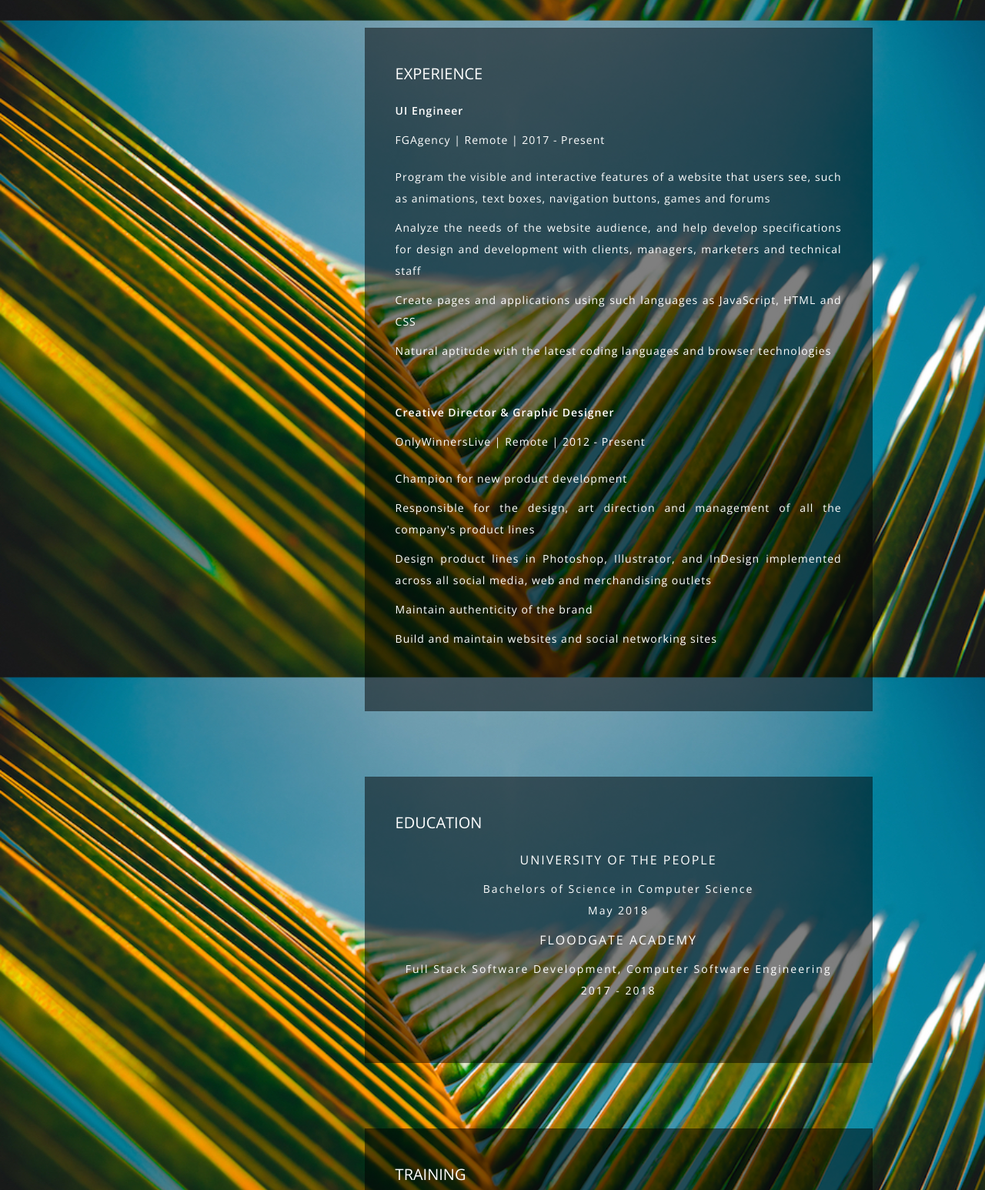
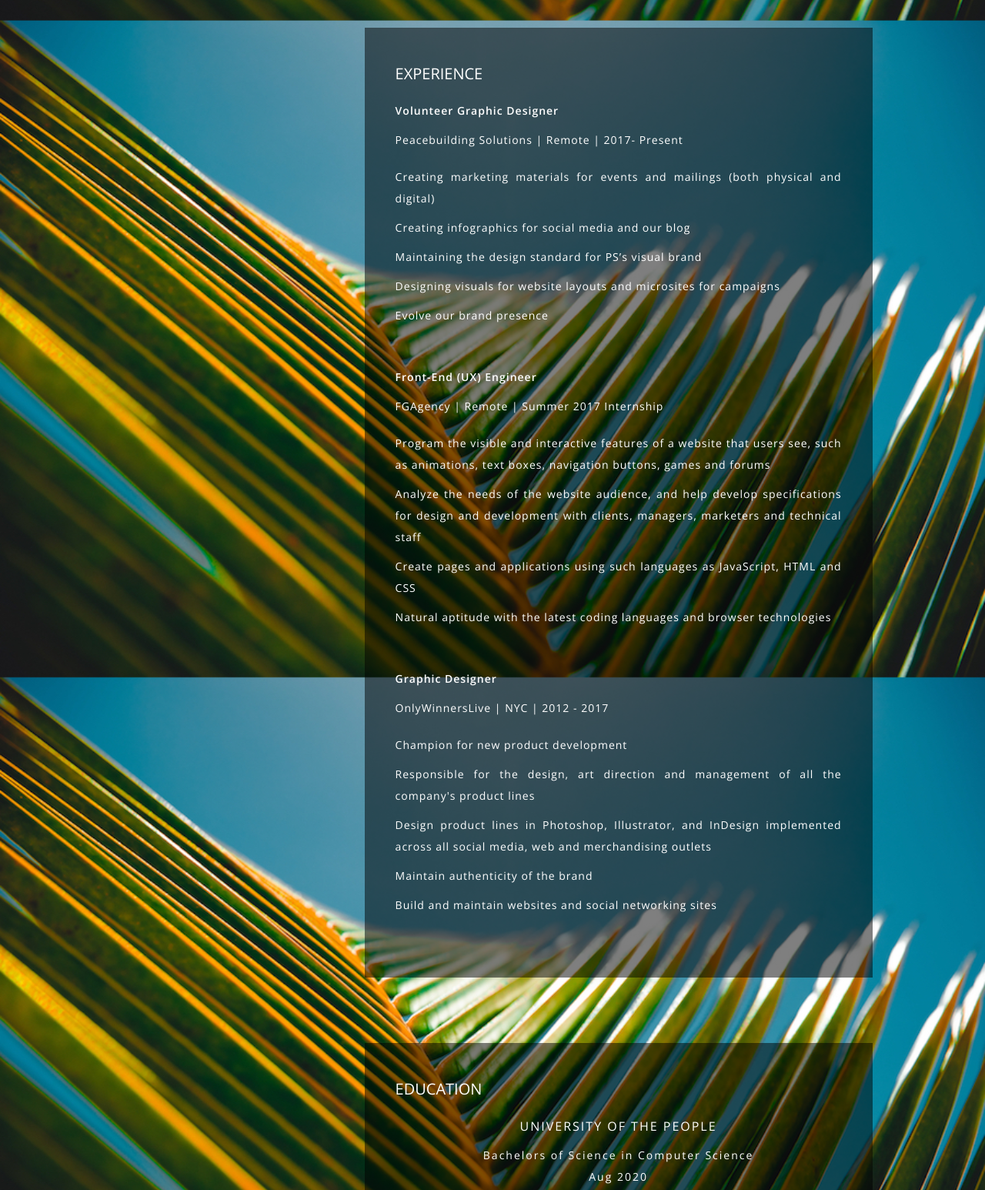
Before and after one commit to codegician/codegician, a plain HTML site: page index.html in a window 1280 px wide. Shown: the part 1680-3226 px from the top of the page at 77% size. Drawn offline with nearby package versions, Linux system fonts and the light colour scheme.

Commit message:
update resume

```diff
--- a/index.html
+++ b/index.html
@@ -322,16 +322,25 @@
            <div class="box">
             <section id="work">
               <h2 class="sub">Experience</h2>
-              <p style="font-weight: 600;"><strong>UI Engineer</strong></p>
-              <p style="font-weight: 500; margin-bottom: 20px;">FGAgency | Remote | 2017 - Present
+              <p style="font-weight: 600;"><strong>Volunteer Graphic Designer</strong></p>
+              <p style="font-weight: 500; margin-bottom: 20px;">Peacebuilding Solutions | Remote | 2017- Present
+              <p>Creating marketing materials for events and mailings (both physical and digital)</p>
+              <p>Creating infographics for social media and our blog</p>
+              <p>Maintaining the design standard for PS’s visual brand</p>
+              <p>Designing visuals for website layouts and microsites for campaigns</p>
+              <p>Evolve our brand presence</p>
+              <br>
+              <br>
+              <p style="font-weight: 600;"><strong>Front-End (UX) Engineer</strong></p>
+              <p style="font-weight: 500; margin-bottom: 20px;">FGAgency | Remote | Summer 2017 Internship
               <p>Program the visible and interactive features of a website that users see, such as animations, text boxes, navigation buttons, games and forums</p>
               <p>Analyze the needs of the website audience, and help develop specifications for design and development with clients, managers, marketers and technical staff</p>
               <p>Create pages and applications using such languages as JavaScript, HTML and CSS</p>
               <p>Natural aptitude with the latest coding languages and browser technologies</p>
               <br>
               <br>
-              <p style="font-weight: 600;"><strong>Creative Director &amp; Graphic Designer </strong></p>
-              <p style="font-weight: 500; margin-bottom: 20px;">OnlyWinnersLive | Remote | 2012 - Present
+              <p style="font-weight: 600;"><strong> Graphic Designer </strong></p>
+              <p style="font-weight: 500; margin-bottom: 20px;">OnlyWinnersLive | NYC | 2012 - 2017
               <p>Champion for new product development</p>
               <p>Responsible for the design, art direction and management of all the company's product lines</p>
               <p>Design product lines in Photoshop, Illustrator, and InDesign implemented across all social media, web and merchandising outlets</p>
@@ -346,9 +355,9 @@
             <section id="education">
               <h2 class="sub">Education</h2>
               <h4>University of the People</h4>
-              <p>Bachelors of Science in Computer Science<br> May 2018</p>
+              <p>Bachelors of Science in Computer Science<br> Aug 2020</p>
               <h4>Floodgate Academy</h4>
-              <p>Full Stack Software Development, Computer Software Engineering <br> 2017 - 2018</p>
+              <p>Full Stack Software Development, Computer Software Engineering <br> 2017</p>
             </section>
           </div>
         </div>
```
